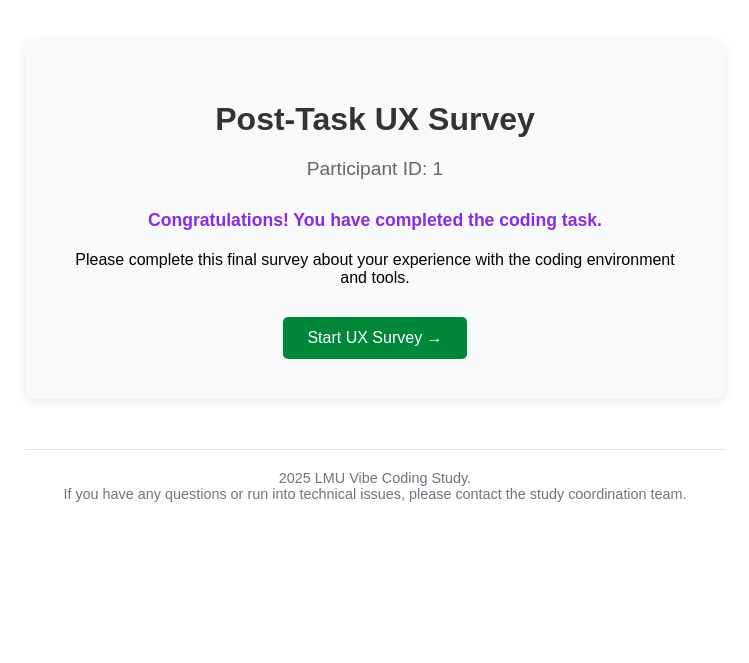
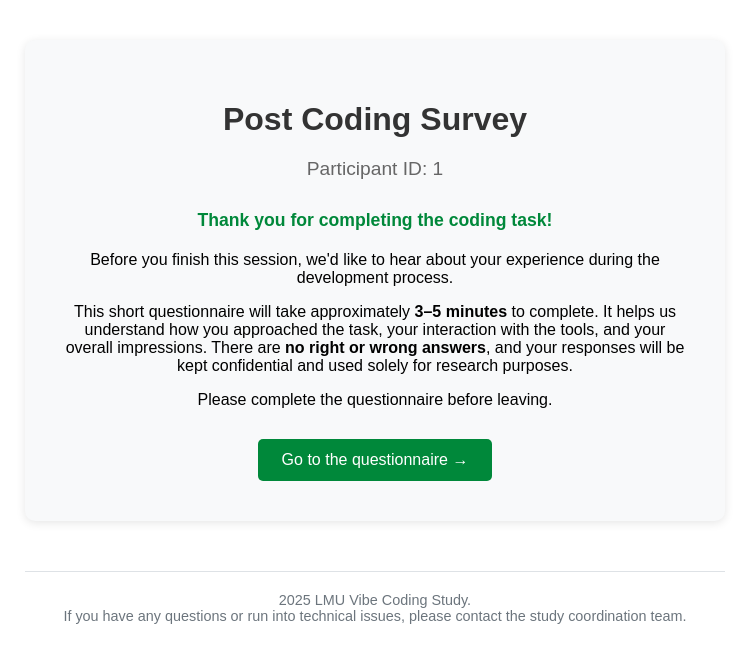
Before and after one commit to OhItsLena/coding_study_test, a Flask app: template templates/ux_questionnaire.jinja in a window 1280 px wide. Shown: the top 663 px of the page, without its empty margins (265-1014 px from the left). Run offline with Flask 3, Linux system fonts and the light colour scheme; the template is opened without the code that fills it: most values are stand-ins (such as "Sample title", 1, 10 or a date in 2020).

Commit message:
post coding questionnaire content

```diff
--- a/templates/background_questionnaire.jinja
+++ b/templates/background_questionnaire.jinja
@@ -20,7 +20,7 @@
     </div>
 
     <div class="nav-buttons">
-        <a href="{{ url }}?participant={{ participant_id }}" class="btn btn-primary">Go to the questionnaire</a>
+        <a href="{{ url }}?participant={{ participant_id }}" class="btn btn-primary">Go to the questionnaire →</a>
     </div>
 </div>
 {% endblock %}
--- a/templates/home.jinja
+++ b/templates/home.jinja
@@ -81,6 +81,6 @@
 
     <p>When you're ready, click "Start Study" to begin with your session.</p>
 
-    <a href="/background-questionnaire" class="start-btn">Start Study</a>
+    <a href="/background-questionnaire" class="start-btn">Start Study →</a>
 </div>
 {% endblock %}
--- a/templates/ux_questionnaire.jinja
+++ b/templates/ux_questionnaire.jinja
@@ -5,7 +5,7 @@
 {% block additional_styles %}
 .completion-message {
     font-size: 1.1em;
-    color: #8A2BE2;
+    color: #00883A;
     margin-bottom: 20px;
     font-weight: bold;
 }
@@ -16,17 +16,21 @@
 
 {% block content %}
 <div class="survey-card">
-    <h1>Post-Task UX Survey</h1>
+    <h1>Post Coding Survey</h1>
     <div class="participant-id">Participant ID: {{ participant_id }}</div>
 
-    <div class="completion-message">
-        Congratulations! You have completed the coding task.
+    <div class="survey-content">
+        <p class="completion-message">Thank you for completing the coding task!</p>
+
+        <p>Before you finish this session, we'd like to hear about your experience during the development process.</p>
+
+        <p>This short questionnaire will take approximately <strong>3–5 minutes</strong> to complete. It helps us understand how you approached the task, your interaction with the tools, and your overall impressions. There are <strong>no right or wrong answers</strong>, and your responses will be kept confidential and used solely for research purposes.</p>
+
+        <p>Please complete the questionnaire before leaving.</p>
     </div>
 
-    <p>Please complete this final survey about your experience with the coding environment and tools.</p>
-
     <div class="nav-buttons">
-        <a href="{{ url }}?participant={{ participant_id }}" class="btn btn-primary">Start UX Survey →</a>
+        <a href="{{ url }}?participant={{ participant_id }}" class="btn btn-primary">Go to the questionnaire →</a>
     </div>
 </div>
 {% endblock %}
--- a/templates/welcome_back.jinja
+++ b/templates/welcome_back.jinja
@@ -78,6 +78,6 @@
 
     <p>When you're ready, click "Continue" to begin with your session.</p>
 
-    <a href="{{ url_for('task') }}" class="start-btn">Continue</a>
+    <a href="{{ url_for('task') }}" class="start-btn">Continue →</a>
 </div>
 {% endblock %}
```
